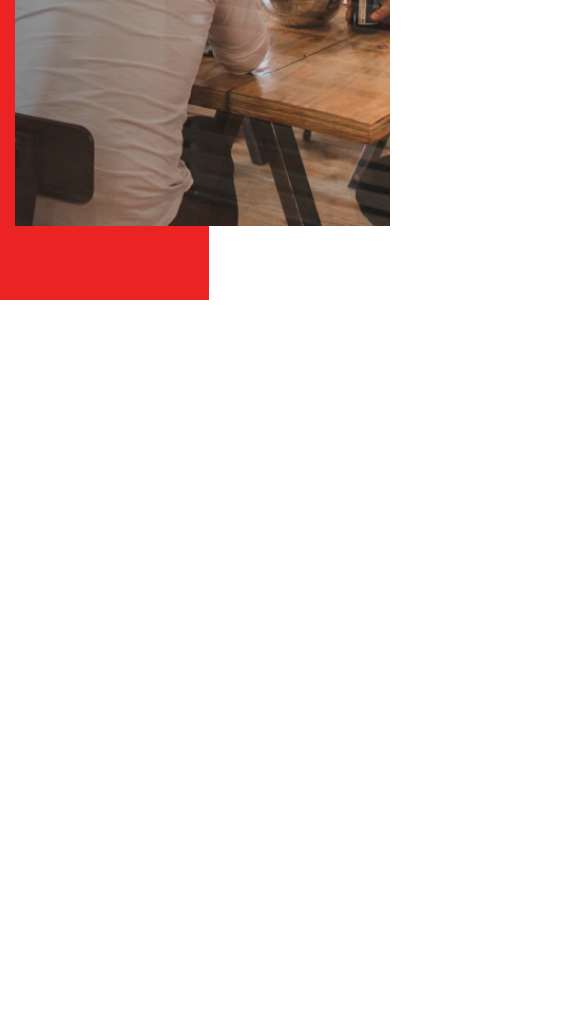
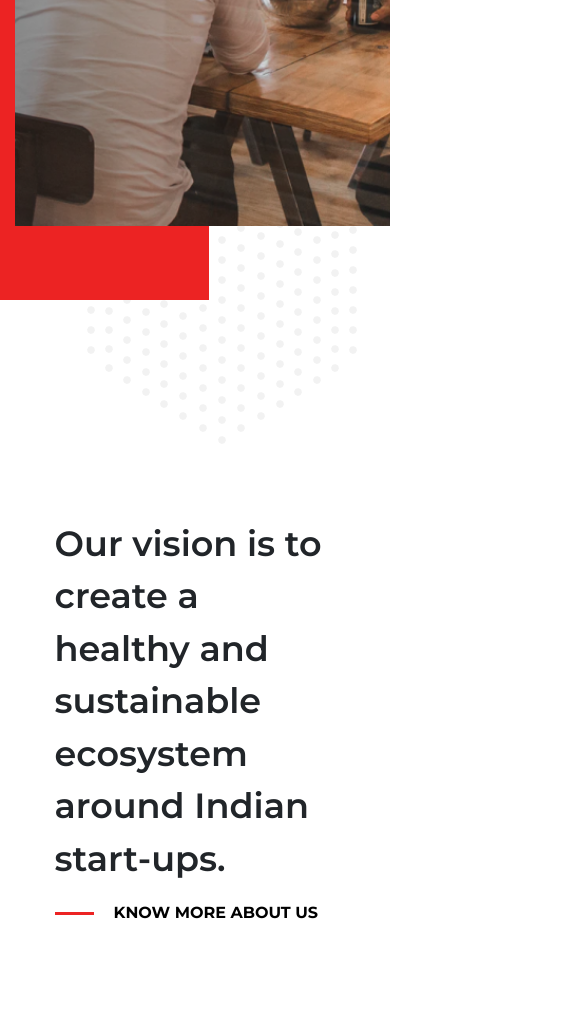
Before and after one commit to hassanahmadp/soch-group, a plain HTML site: page index.html in a window 390 px wide. Shown: the part 555-1564 px from the top of the page, 585 px wide, since content can reach past the window. Before the commit the page ends 855 px from the top, so only its background shows below. Drawn offline with nearby package versions, Linux system fonts and the light colour scheme; a web font is replaced by a local one.

Commit message:
vision section complete

```diff
--- a/css/_header.scss
+++ b/css/_header.scss
@@ -28,7 +28,6 @@ ul.header-menu {
 .logo {
   height: 50px;
   img {
-    transform: translateY(-10%);
     height: 100%;
     width: auto;
   }
--- /dev/null
+++ b/css/_ourVision.scss
@@ -0,0 +1,57 @@
+section.ourVision {
+  height: 100vh;
+  width: 100vw;
+  position: relative;
+  @include idealFlex;
+}
+
+.pattern-1 {
+  position: absolute;
+  top: 0;
+  right: 7.06%;
+  transform: translateY(-50%);
+  z-index: -1;
+}
+
+.total-text {
+  @include flex(space-between, flex-start);
+  min-height: 240px;
+  flex-direction: column;
+  max-width: 660px;
+  .vision {
+    font-weight: 600;
+    font-size: 40px;
+  }
+}
+
+.link-div {
+  @include flex(flex-start, center);
+  .line {
+    width: 39px;
+    border-top: 3px solid color(primary-red);
+    margin-right: 20px;
+  }
+  .actual-link {
+    font-weight: 700;
+    color: black;
+    transition: all 0.3s ease;
+    text-decoration: none;
+    &:hover {
+      opacity: 0.7;
+      text-decoration: underline;
+    }
+  }
+}
+
+@media (max-width: 920px) {
+  section.ourVision {
+    height: auto;
+    min-height: 100vh;
+  }
+
+  .total-text {
+    .vision {
+      font-size: 35px;
+    }
+  }
+}
--- a/css/styles.scss
+++ b/css/styles.scss
@@ -6,7 +6,6 @@ $colors: (
 @function color($c) {
   @return map-get($colors, $c);
 }
-
 
 @mixin flex($j, $a) {
   display: flex;
@@ -42,8 +41,13 @@ ul {
   font-weight: 700;
 }
 
+body {
+  overflow-x: hidden;
+}
+
 ul,
-.vision {
+.vision,
+.actual-link {
   font-family: "Montserrat", sans-serif;
 }
 
@@ -90,6 +94,6 @@ ul,
   padding-right: 14vw;
 }
 
-
-
 @import "./header";
+@import "./ourVision";
+@import "./ourJrny";
--- a/index.html
+++ b/index.html
@@ -28,7 +28,7 @@
       crossorigin="anonymous"
     />
     <!-- cust css -->
-    <link rel="stylesheet" href="./css/styles.css">
+    <link rel="stylesheet" href="./css/styles.css" />
 
     <title>Soch</title>
   </head>
@@ -38,9 +38,15 @@
         <img src="./images/logo.png" alt="logo" class="logo-img" />
       </div>
       <ul class="header-menu">
-        <li class="heading-footer">SOCH BUSINESSES <i class="fa fa-angle-down" aria-hidden="true"></i></li>
-        <li class="heading-footer">SOCH COMMUNITY <i class="fa fa-angle-down" aria-hidden="true"></i></li>
-        <li class="heading-footer">SOCH GROUP <i class="fa fa-angle-down" aria-hidden="true"></i></li>
+        <li class="heading-footer">
+          SOCH BUSINESSES <i class="fa fa-angle-down" aria-hidden="true"></i>
+        </li>
+        <li class="heading-footer">
+          SOCH COMMUNITY <i class="fa fa-angle-down" aria-hidden="true"></i>
+        </li>
+        <li class="heading-footer">
+          SOCH GROUP <i class="fa fa-angle-down" aria-hidden="true"></i>
+        </li>
         <li class="heading-footer">CONTACT SOCH</li>
       </ul>
       <div class="burger">
@@ -52,7 +58,7 @@
     <section class="section1">
       <div class="backDiv"></div>
       <div class="img-textBox">
-        <img src="./images/image 135.png" alt="team meeting" class="team"/>
+        <img src="./images/image 135.png" alt="team meeting" class="team" />
         <div class="textBox">
           <img src="./images/Championing Dreams.png" alt="Championing Dreams" />
           <p class="para">
@@ -62,7 +68,7 @@
         </div>
       </div>
     </section>
-    <!-- <section class="ourVision">
+    <section class="ourVision">
       <img
         src="./images/Pattern.png"
         alt="polygonal pattern with tiny filled polygons"
@@ -74,9 +80,9 @@
           Indian start-ups.
         </p>
         <div class="link-div">
-            <div class="line"></div>
-            <a href="#" class="actual-link">KNOW MORE ABOUT US</a>
-          </div>
+          <div class="line"></div>
+          <a href="#" class="actual-link">KNOW MORE ABOUT US</a>
+        </div>
       </div>
     </section>
     <section class="ourJourney">
@@ -96,7 +102,7 @@
         <div class="line"></div>
       </div>
     </section>
-    <section class="ourBrands">
+    <!-- <section class="ourBrands">
       <img
         src="./images/Our Brands.png"
         alt="our brand heading"
@@ -180,8 +186,8 @@
           </div>
         </div>
       </div>
-    </section>
-    <section class="joinUs">
+    </section> -->
+    <!-- <section class="joinUs">
       <img src="./images/Join US.png" alt="" class="joinUS" />
       <div class="joinUs-red-div">
         <p class="join-para">
@@ -222,8 +228,8 @@
           <a href="#" class="actual-link">SEE OPEN POSITIONS</a>
         </div>
       </div>
-    </section>
-    <section class="sochWorthy">
+    </section> -->
+    <!-- <section class="sochWorthy">
       <img
         src="./images/Soch worthy NEWS.png"
         alt="soch worthy head"
@@ -267,8 +273,8 @@
           <a href="#" class="actual-link">SEE OPEN POSITIONS</a>
         </div>
       </div>
-    </section>
-    <footer>
+    </section> -->
+    <!-- <footer>
       <section class="whats-new">
         <img
           src="./images/What’s NEW.png"
```
Also changed, not shown: css/_ourJrny.scss (added), css/styles.css, 1 other file.
